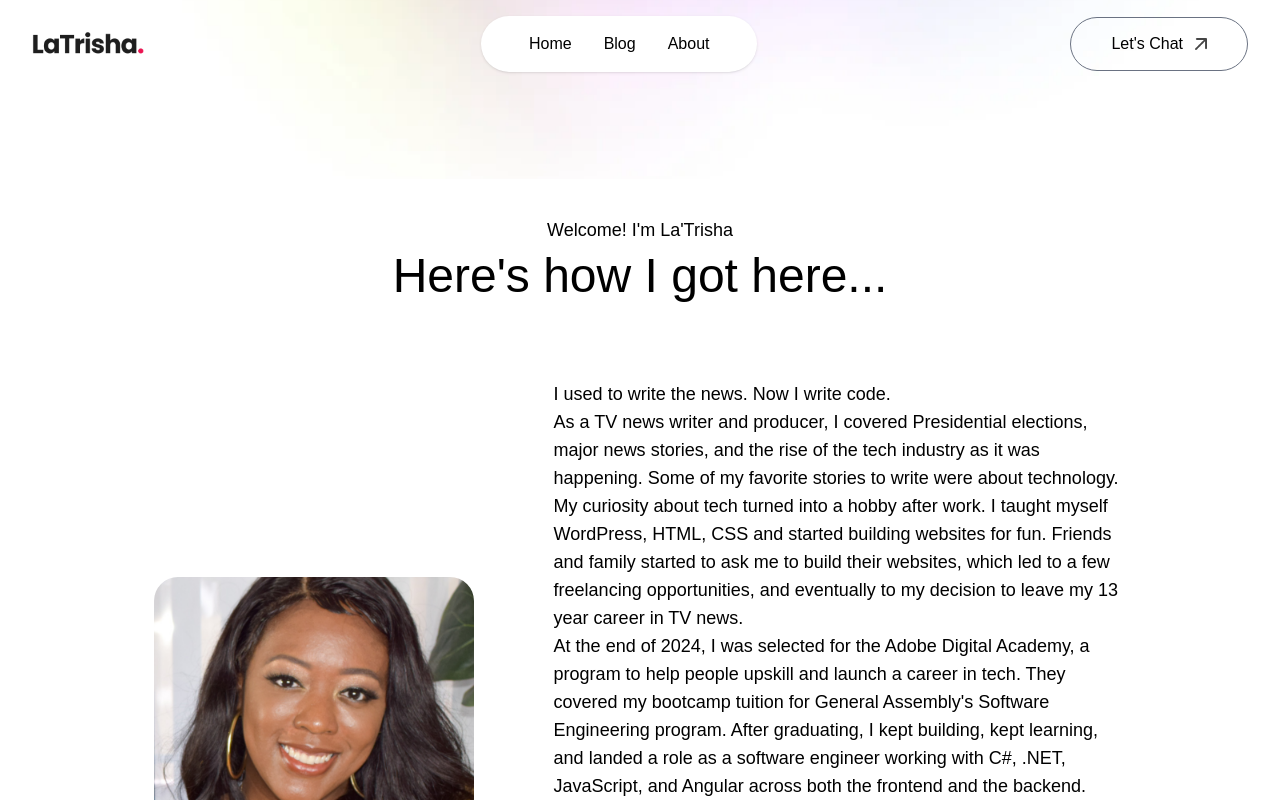
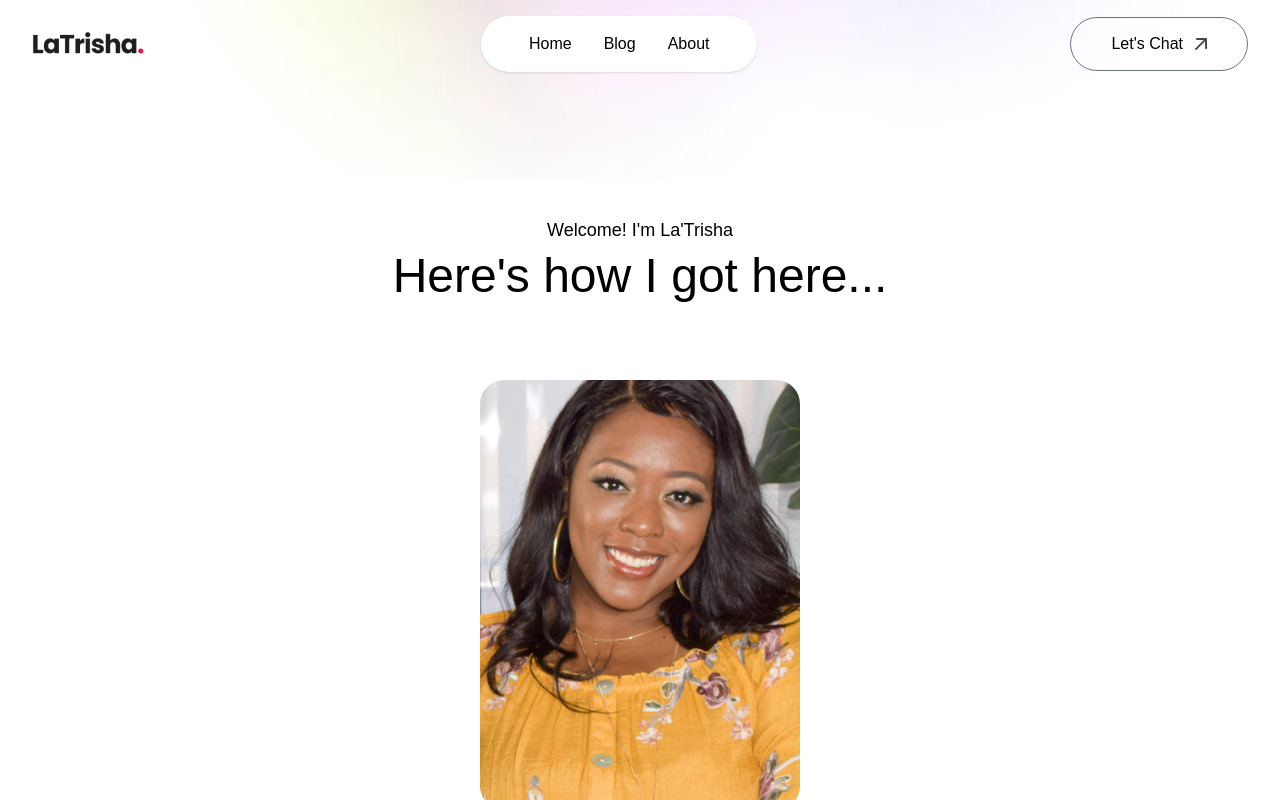
Before and after one commit to LaTrishaGomer/latrisha-gomer, a Next.js app: page /about in a window 1280 px wide. Shown: the top 800 px of the page. Built offline with nearby package versions, Linux system fonts and the light colour scheme; a web font is replaced by a local one.

Commit message:
fix formatting issues, change image position on about page

```diff
--- a/app/components/About.jsx
+++ b/app/components/About.jsx
@@ -9,18 +9,18 @@ import React from 'react'
       <h2 className='text-center text-5xl font-ovo'>Here's how I got here...</h2>
 
       {/* Center content wrapper */}
-      <div className='flex w-full max-w-5xl mx-auto flex-col lg:flex-row items-center gap-20 my-20 justify-center'>
+      <div className='flex w-full max-w-3xl mx-auto flex-col items-center gap-10 my-20'>
 
         {/* Image section */}
-        <div className='w-64 sm:w-80 rounded-3xl max-w-none'>
-          <Image src={assets.user_image} alt='user' className='w-full rounded-3xl' />
+        <div className='w-64 sm:w-80 rounded-3xl'>
+        <Image src={assets.user_image} alt='user' className='w-full rounded-3xl' />
         </div>
 
         {/* Text & Skills section */}
-        <div className='flex-1 text-center lg:text-left'>
+        <div className='flex-1 text-center max-w-2xl'>
 
           {/* About Paragraph */}
-          <p className='mb-10 max-w-2xl font-ovo mx-auto lg:mx-0'>
+          <p className='mb-10 font-ovo'>
         I used to write the news. Now I write code.
         <br/>
         As a TV news writer and producer, I covered Presidential elections, major news stories, and the rise of the tech industry as it was happening. Some of my favorite stories to write were about technology.
```
